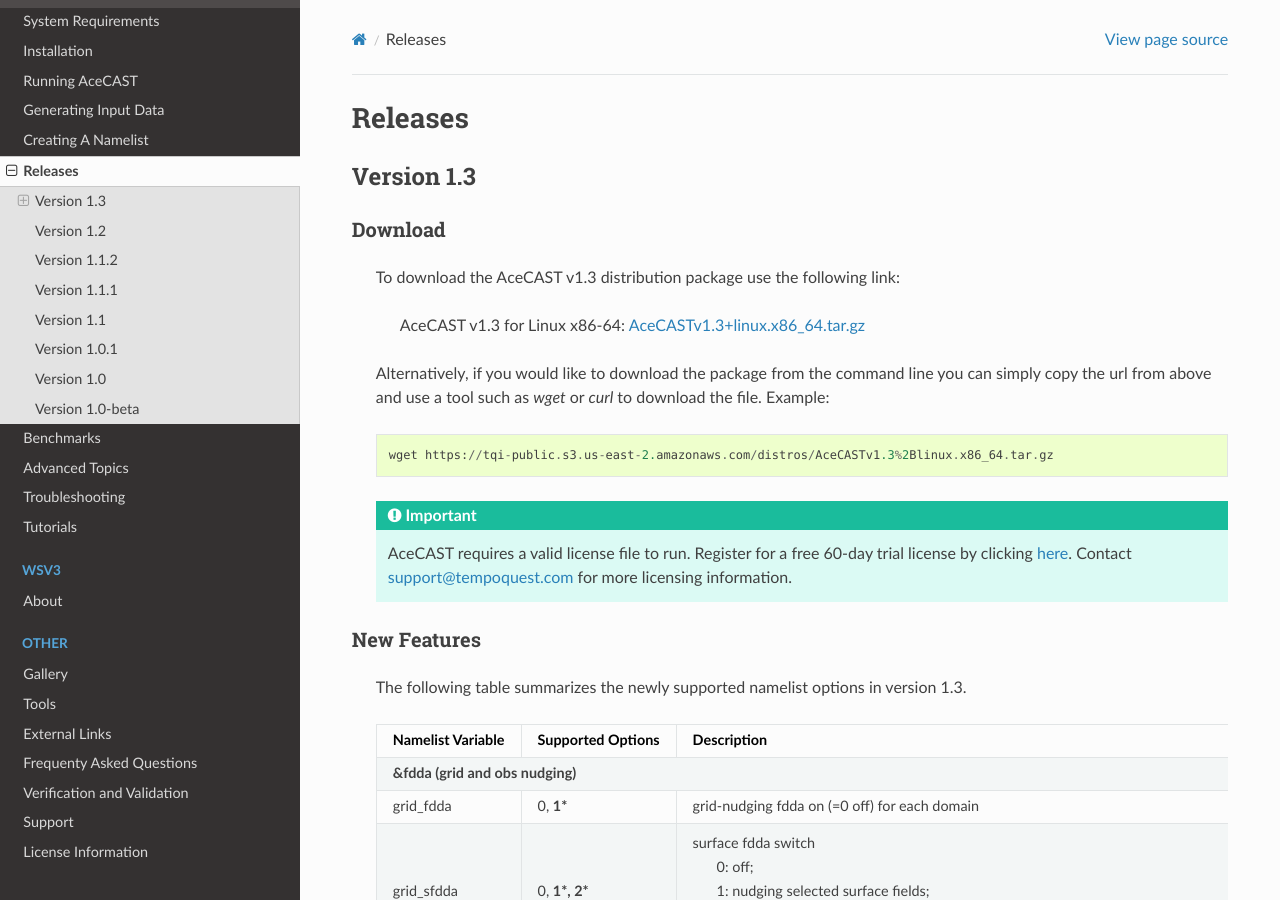
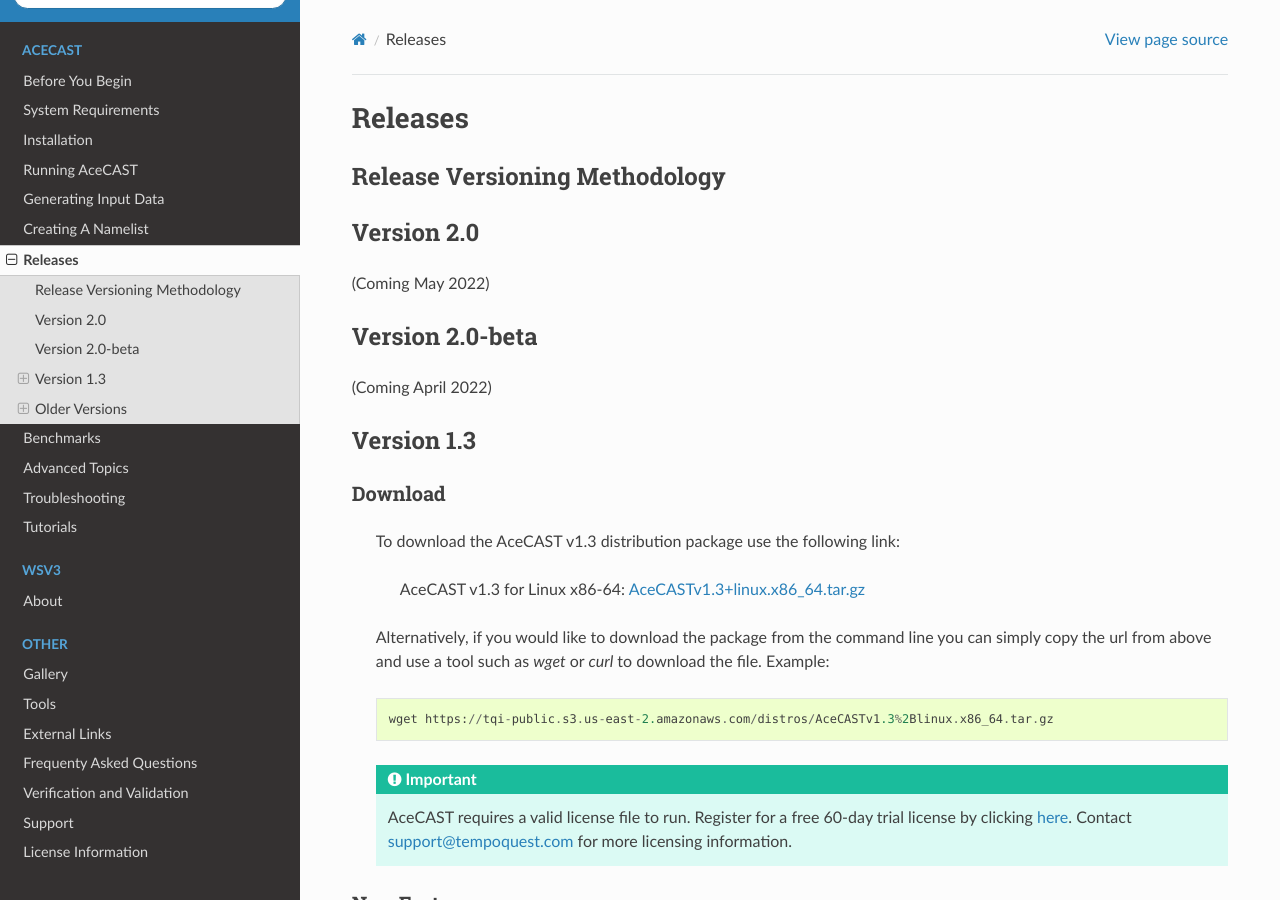
Before and after one commit to TempoQuestInc/AceCAST-Docs, a Sphinx documentation site: the page built from source/Releases.rst, in a window 1280 px wide and 900 px high. Built offline with Sphinx 7.4.7 and the Read the Docs theme 2.0.0, drawn with Linux system fonts in a browser that asks for light colours.

Commit message:
See extended description
Reformatted entire page.
Version sub sections now nested under relevant version in TOC and not visible by default.
Older versions grouped under separate label.
Added placeholders for upcoming versions.
Added placeholder for release methodology.

```diff
--- a/source/Releases.rst
+++ b/source/Releases.rst
@@ -7,11 +7,25 @@
 Releases
 ########
 
+
+Release Versioning Methodology
+------------------------------
+
+Version 2.0
+-----------
+
+(Coming May 2022)
+
+Version 2.0-beta
+----------------
+
+(Coming April 2022)
+
 Version 1.3
-===========
+-----------
 
 Download
---------
+^^^^^^^^
 
     To download the AceCAST v1.3 distribution package use the following link:
 
@@ -32,7 +46,7 @@
 
 
 New Features
-------------
+^^^^^^^^^^^^
 
     The following table summarizes the newly supported namelist options in version 1.3.
 
@@ -71,7 +85,7 @@
 
         **\* Indicates newly supported option**
 
-    *Stochastic Parameterization Schemes*
+	*Stochastic Parameterization Schemes*
 
         Stochastic parameterization schemes can be used to identify areas of model uncertainty in ensemble simulations by applying small
         perturbations at every time step to each ensemble member. To apply a stochastic parameterization scheme to your simulation, please
@@ -79,7 +93,7 @@
 
             `<https://www2.mmm.ucar.edu/wrf/users/docs/user_guide_v4/v4.0/users_guide_chap5.html#stochastic>`_
 
-    *Grid Nudging*
+	*Grid Nudging*
 
         Two computationally inexpensive Four-Dimensional Data Assimilation (FDDA) techniques, Analysis Nudging and Surface Analysis Nudging, are
         available in this version of AceCAST (Version 1.3). For more information on how to use analysis nudging please refer to the documentation
@@ -88,7 +102,7 @@
             `<https://www2.mmm.ucar.edu/wrf/users/docs/user_guide_v4/v4.0/users_guide_chap5.html#gridnudge>`_
 
 Improvements and Bug Fixes
---------------------------
+^^^^^^^^^^^^^^^^^^^^^^^^^^
 
     **Noah LSM (sf_surface_physics = 2) Improvement**
 
@@ -111,7 +125,7 @@
 
         We have reworked the noah lsm components and users should no longer see this issue moving forward.
 
-    **Adaptive Time Stepping (ADT) Bug Fix**
+	**Adaptive Time Stepping (ADT) Bug Fix**
 
         Ever since the release of ADT in version 1.1 we have encountered subtle issues for simulations using ADT with multiple GPUs. This
         turned out to be an issue where the `num_sound_steps` was miscalculated causing numerical instabilities that resulted in CFL errors
@@ -151,7 +165,7 @@
 
 
 Known Issues
-------------
+^^^^^^^^^^^^
 
     **Easter1500 16x V100 GPU failure**
 
@@ -159,17 +173,24 @@
         the new decomposition strategy users are unlikely to encounter this issue. Regardless we would like to make sure that users are
         aware that it exists.
 
+Older Versions
+--------------
 
 Version 1.2
-===========
-* Nesting
+^^^^^^^^^^^
+
+Nesting
+*******
+
 	* This release includes a large number of new and improved features, the primary of which is nesting. Both 1-way and 2-way nesting
           is now fully supported with the only notable exceptions being the inability to use vertical nesting and restricting the user to
           using interp_method_type=2 (sint). If either of these are required for your simulations please contact support@tempoquest.com
           to ensure that we prioritize their development for future versions.
 
 
-* Physics Additions
+Physics Additions
+*****************
+
 	* cu_physics = 1, 11 (Kain-Fritsch and Multi-scale Kain-Fritsch cumulus schemes)
 	* cu_rad_feedback = .true. (Sub-grid cloud effect to the optical depth in radiation)
 	* kf_edrates = 1 (Add entrainment/detrainment rates and convective timescale output variables)
@@ -187,13 +208,17 @@
 	* icloud = 2, 3 (cloud effect to the optical depth in radiation)
 
 
-* Dynamics Additions
+Dynamics Additions
+******************
+
 	* scalar_adv_opt = 2, 3, 4 (advection options for scalar variables)
 	* h_sca_adv_order = 6 (6th order horizontal scalar advection)
 	* h_mom_adv_order = 6 (6th order horizontal momentum advection)
 
 
-* Performance improvements
+Performance improvements
+************************
+
 	* The initialization overhead time has been an issue for users with short simulations. We have significantly improved the
           allocation and physics initialization routines (over 10X faster in many cases) to ensure this overhead is nearly negligible
           when compared to the total runtime for any simulation, regardless of the simulation length.
@@ -207,7 +232,9 @@
 	* We have made some universal memory optimizations that have shown up to 10% overall runtime speedups in some cases.
 
 
-* Improvements over the base WRF-CPU implementation
+Improvements over the base WRF-CPU implementation
+*************************************************
+
 	* There is a bug in the base WRF code (https://github.com/wrf-model/WRF) in all previous releases (currently version 4.2.2)
           that caused issues when using multi-scale KF (cu_physics=11) on outer nests but not the inner nests (example for 2-domain
           simulation: cu_physics = 11, 0). This is a common configuration for nested runs since the inner nests may run at
@@ -219,13 +246,17 @@
           in AceCAST.
 
 
-* Bug Fixes
+Bug Fixes
+*********
+
 	* Fixed issue with adaptive time stepping where the CFL condition was not calculated correctly causing longer time steps
           that would cause stability issues.
 	* Fixed issue where effective radii computed in mp schemes were incorrectly modified by RRTMG.
 
 
-* AceCAST Advisor Tool
+AceCAST Advisor Tool
+********************
+
 	* We have modified both the support-check and scaling-advisor tools to ensure they account for nested runs and
           implicitly-defined options.
 
@@ -246,7 +277,8 @@
 
 
 Version 1.1.2
-=============
+^^^^^^^^^^^^^
+
 * Release 1.1.2 adds beta support for IBM Power9 systems on Linux.
   This Power9 version is intended for research use only.
   TQI acknowledges computational resources of the Oak Ridge Leadership Computing Facility at the Oak Ridge National Laboratory,
@@ -254,35 +286,46 @@
 
 
 Version 1.1.1
-=============
+^^^^^^^^^^^^^
+
 * This release does not incorporate any new features. This release incorporates changes necessary to enable counting, floating
   licenses. We have also cleaned up much of the output from the license checkout/checkin tasks.
 
 Version 1.1
-===========
+^^^^^^^^^^^
+
 * AceCAST has been compiled and tested with NVIDIA HPC SDK (20.7) and CUDA 11. This version has support for A100 architecture GPUs.
 
 
-* Physics Additions
+Physics Additions
+*****************
+
 	* Thompson (mp_physics = 8) & Thompson aerosol-aware microphysics (mp_physics = 28)
 	* MYNN surface layer (sf_sfclay_physics = 5)
 	* MYNN 3rd level TKE scheme (bl_pbl_physics = 6)
 	* RUC land-surface model (sf_surface_physics = 3)
 
-* Dynamics Additions
+Dynamics Additions
+******************
+
 	* do_avgflx_em = 1 (Output time-averaged mass-coupled advective velocities)
 	* momentum_adv_opt = 3 (5th-order WENO) advection option
 	* moist_adv_opt = 2,3,4 advection options
 
-* Miscellaneous
+Miscellaneous
+*************
+
 	* Support for adaptive time stepping
 
 		* diag_print = 1 (printing out time series of basic model diagnostics)
 		* Performance optimizations for WSM6 (mp_physics = 6), YSU PBL (bl_pbl_physics = 1), and BMJ (cu_physics = 2) schemes
 
 Version 1.0.1
-=============
-* Diagnostics
+^^^^^^^^^^^^^
+
+Diagnostics
+***********
+
 	* We have ported a significant selection of diagnostics options. The following options are now available to AceCAST.
 
 	* &time_control:
@@ -315,7 +358,8 @@
 
     Please contact support@tempoquest.com if you would like us to consider supporting any other specific diagnostics options in future versions.
 
-* Physics
+Physics
+*******
 	* We have added support for the following physics options:
 
 		* Mellor-Yamada-Janjic TKE scheme (bl_pbl_physics = 2)
@@ -324,15 +368,19 @@
 
 
 Version 1.0
-===========
-* Testing
+^^^^^^^^^^^
+
+Testing
+*******
 	* AceCAST v1.0 has been thoroughly tested at all stages of model development and ready for user evaluation. We
   	  rigorously evaluated 12 main physics and majority of dynamics options for numerical and performance aspects using
   	  numerous coarse and mesoscale simulations.  Additionally, scaling, domain size, boundary, resolution, integration
   	  order, and IO sensitivity experiments have been performed to provide a robust high-performance NWP model.
 
 
-* Updates
+Updates
+*******
+
 	* Licensing Changes
 		* We have moved from providing a generic trial license within the distribution package itself to providing
      	  	  individual trial licenses for each user. The trial licenses will be sent to the user via email after registering
@@ -374,7 +422,7 @@
 		* MYNN PBL (bl_pbl_physics = 5) - The MYNN PBL scheme has been reworked to exploit more parallelism.
 
 Version 1.0-beta
-================
+^^^^^^^^^^^^^^^^
 
 * Initial public release of AceCAST
 
```
